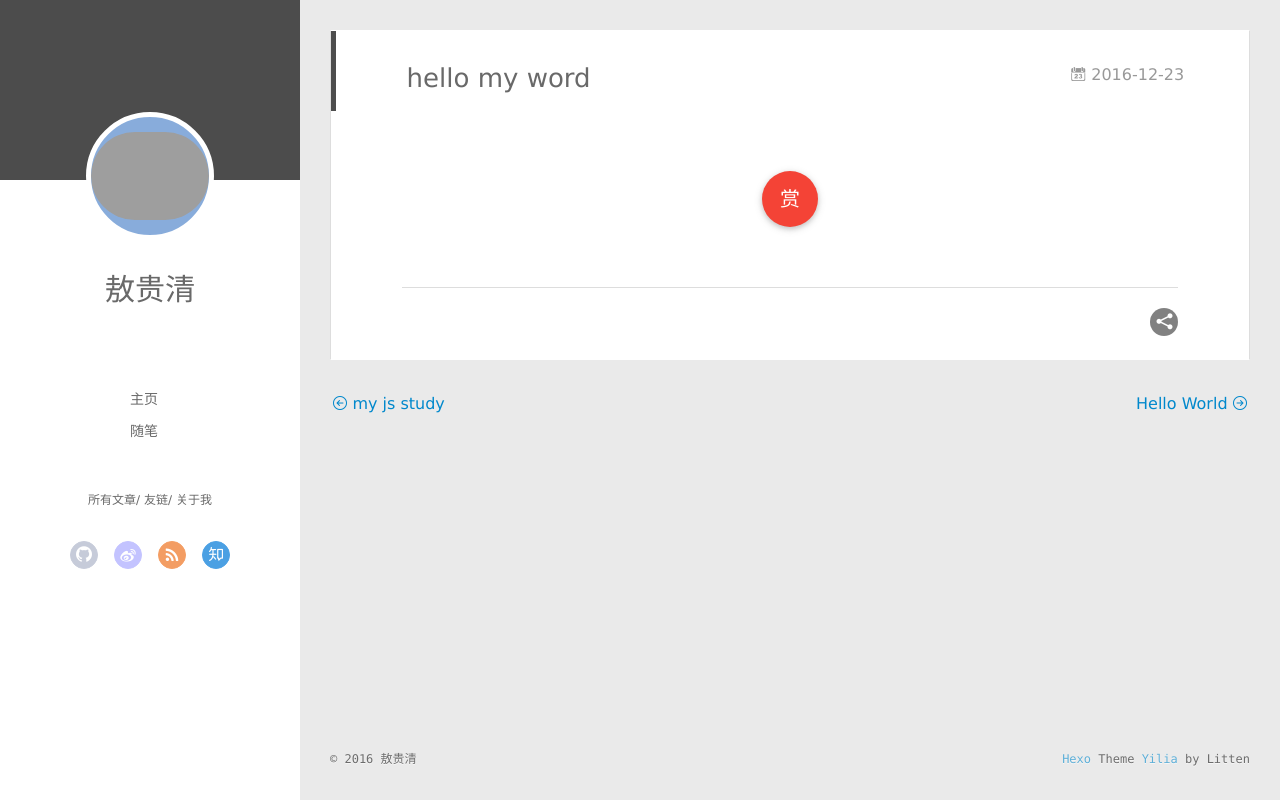
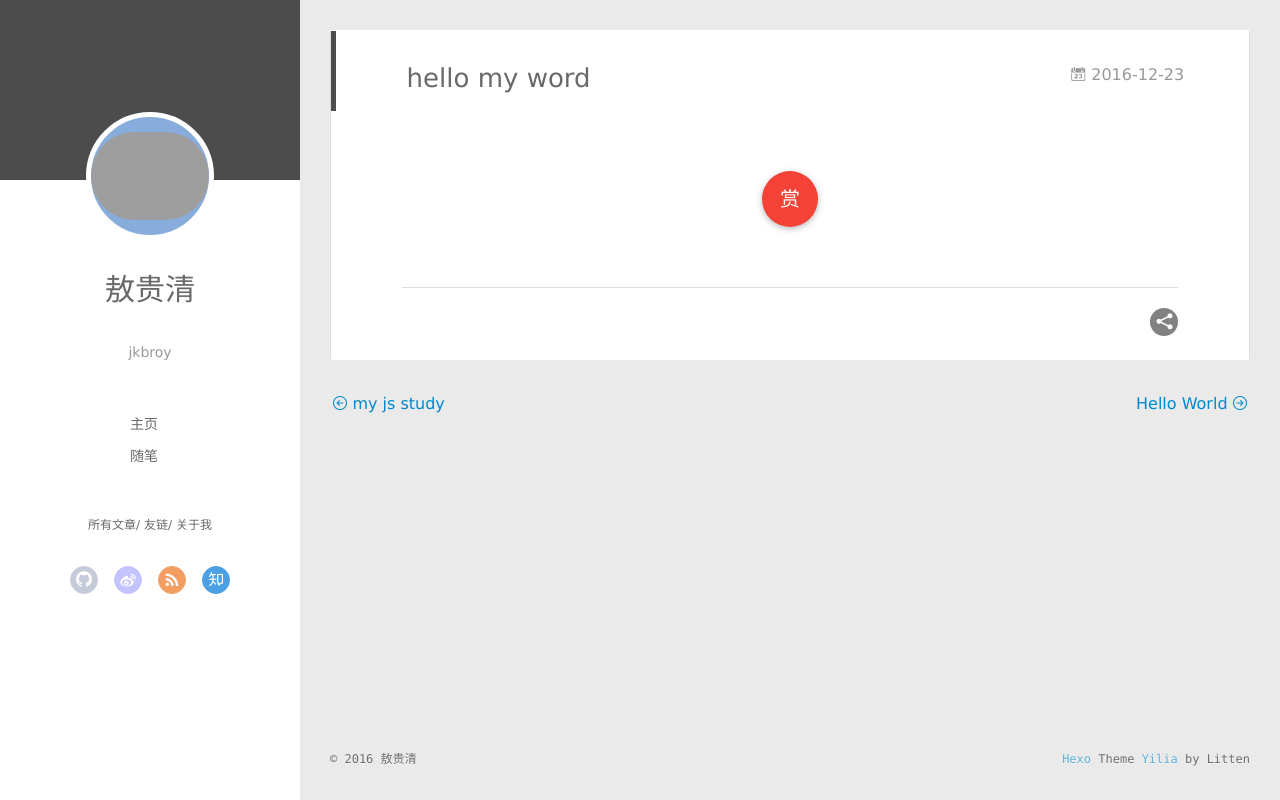
Before and after one commit to jkbroy-8/jkbroy-8.github.io, a plain HTML site: page 2016/12/23/hello-my-word/index.html in a window 1280 px wide. Drawn offline with Linux system fonts and the light colour scheme; no server answers; grey boxes are pictures that could not be loaded.

Commit message:
Site updated: 2016-12-26 09:41:44

```diff
--- a/2016/12/23/hello-my-word/index.html
+++ b/2016/12/23/hello-my-word/index.html
@@ -43,6 +43,8 @@
 		  <h1 class="header-author"><a href="/">敖贵清</a></h1>
 		</hgroup>
 
+
+		<p class="header-subtitle">jkbroy</p>
 
 
 		<nav class="header-menu">
@@ -104,6 +106,8 @@
 			<hgroup>
 			  <h1 class="header-author">敖贵清</h1>
 			</hgroup>
+
+			<p class="header-subtitle">jkbroy</p>
 
 			<nav class="header-menu">
 				<ul>
```
Also changed, not shown: 2016/12/23/hello-world/index.html (+4 -0 lines), 2016/12/23/my-js-study/index.html (+4 -0 lines), 2016/12/26/js/index.html (+4 -0 lines), archives/2016/12/index.html (+4 -0 lines), archives/2016/index.html (+4 -0 lines), archives/index.html (+4 -0 lines), index.html (+4 -0 lines).
